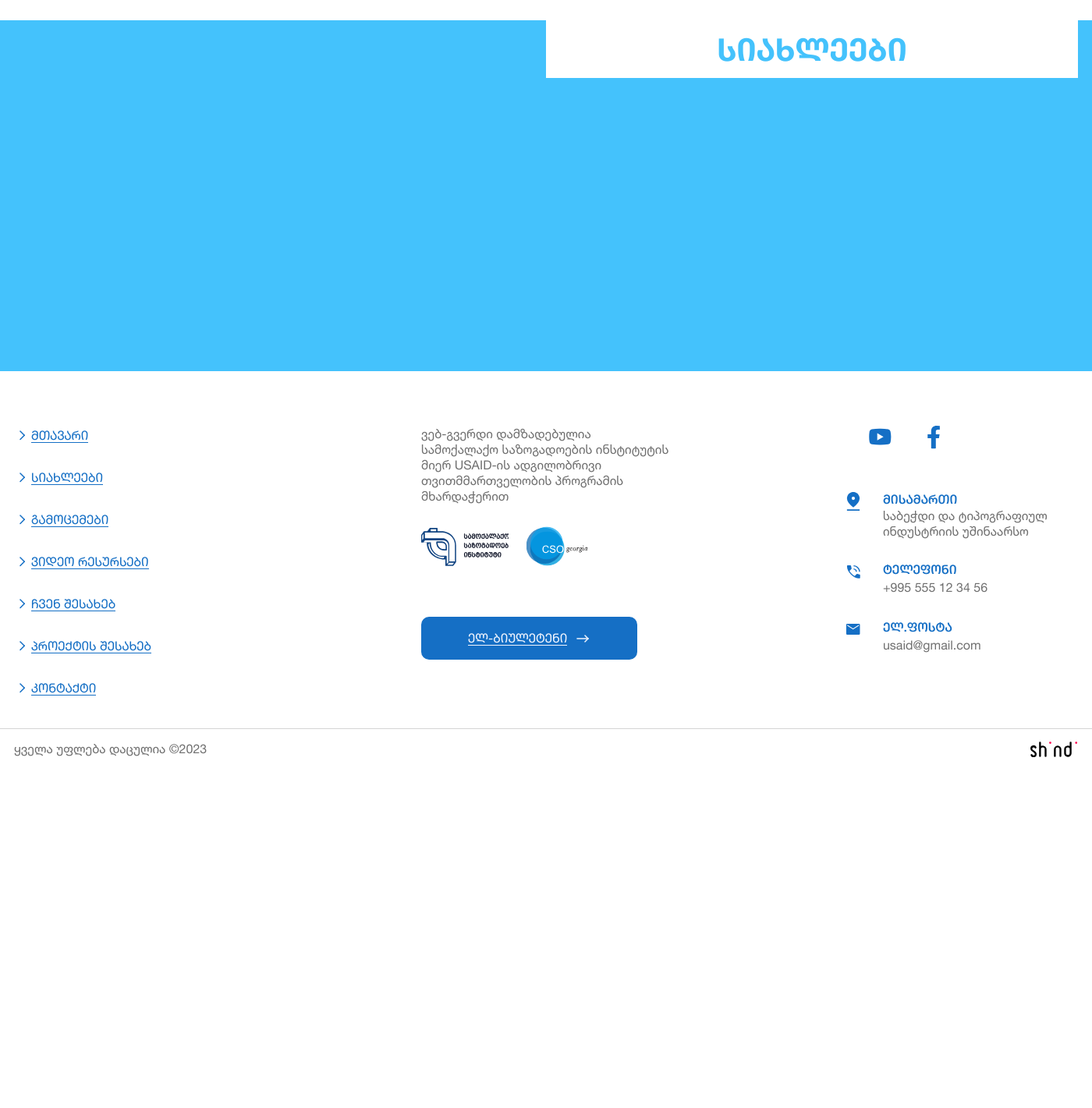
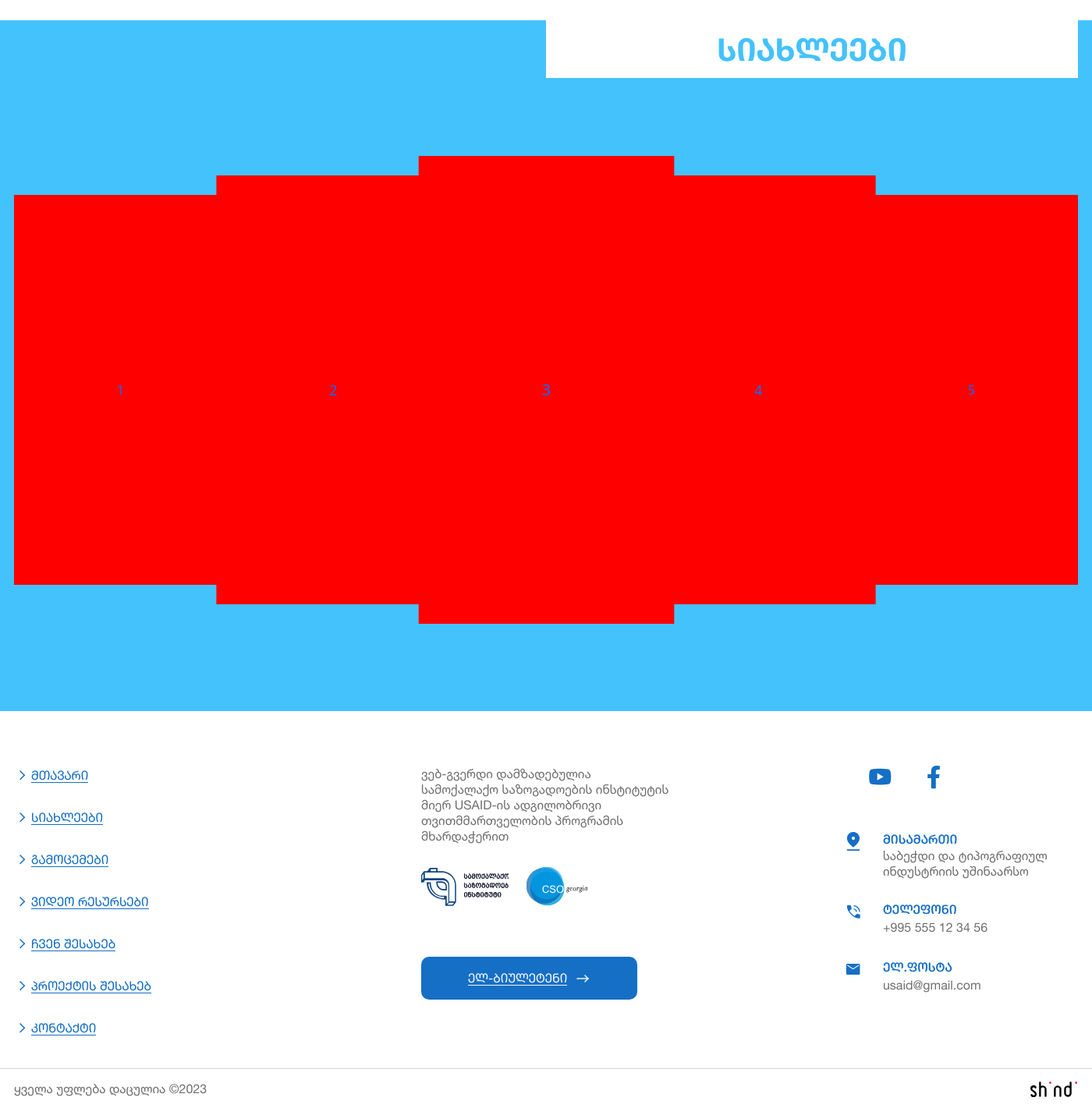
Before and after one commit to mavne/usaid.404.ge, a PHP site: page / in a window 1400 px wide. Shown: the part 1538-2959 px from the top of the page at 78% size. Before the commit the page ends 2509 px from the top, so only its background shows below. Run offline with PHP 8.4, Linux system fonts and the light colour scheme; style sheets or scripts are compiled from the project's sources.

Commit message:
news scale animation

```diff
--- a/_markup/assets/scss/main.scss
+++ b/_markup/assets/scss/main.scss
@@ -939,6 +939,52 @@ main .news-box .center h2{
 	text-align: center;
 }
 
+main .news-box .cards{
+	display: none;
+}
+
+main .news-box .mouseHoverChangeScale{
+	@include makeNull;
+	display: block;
+	width: 100%;
+	margin: 150px 0 45px 0;
+	position: relative;
+	padding-bottom: 117px;
+}
+
+main .news-box .mouseHoverChangeScale .card{
+	@include makeNull;
+	width: 20%;
+	height: 500px;
+	text-decoration: none;
+	text-align: center;
+	line-height: 500px;
+	display: block;
+	position: relative;
+	background-color: red;
+	float: left;
+	border-radius: 0px;
+	@include trans('transform', '600ms');
+}
+
+main .news-box .mouseHoverChangeScale .card:nth-child(1),
+main .news-box .mouseHoverChangeScale .card:nth-child(5){
+	transform: scale(1.0);
+	z-index: 1;
+}
+
+
+main .news-box .mouseHoverChangeScale .card:nth-child(2),
+main .news-box .mouseHoverChangeScale .card:nth-child(4){
+	transform: scale(1.1);
+	z-index: 2;
+}
+
+main .news-box .mouseHoverChangeScale .card:nth-child(3){
+	transform: scale(1.2);
+	z-index: 3;
+}
+
 footer{
 	@include makeNull;
 	margin-top: 70px;
--- a/_markup/index.php
+++ b/_markup/index.php
@@ -163,6 +163,16 @@ $version = "1.0.1";
 		<div class="center">
 			<h2>სიახლეები</h2>
 			<div class="clearer"></div>
+
+			<div class="cards">
+				<a href="" class="card" data-i="1">1</a>
+				<a href="" class="card" data-i="2">2</a>
+				<a href="" class="card" data-i="3">3</a>
+				<a href="" class="card" data-i="4">4</a>
+				<a href="" class="card" data-i="5">5</a>
+				<div class="clearer"></div>
+			</div>
+			<div class="clearer"></div>
 		</div>
 	</section>
 </main>
```
Also changed, not shown: _markup/assets/js/main.js (+59 -0 lines), _markup/assets/css/main.css, _markup/assets/js/compressed.js, 1 other file.
